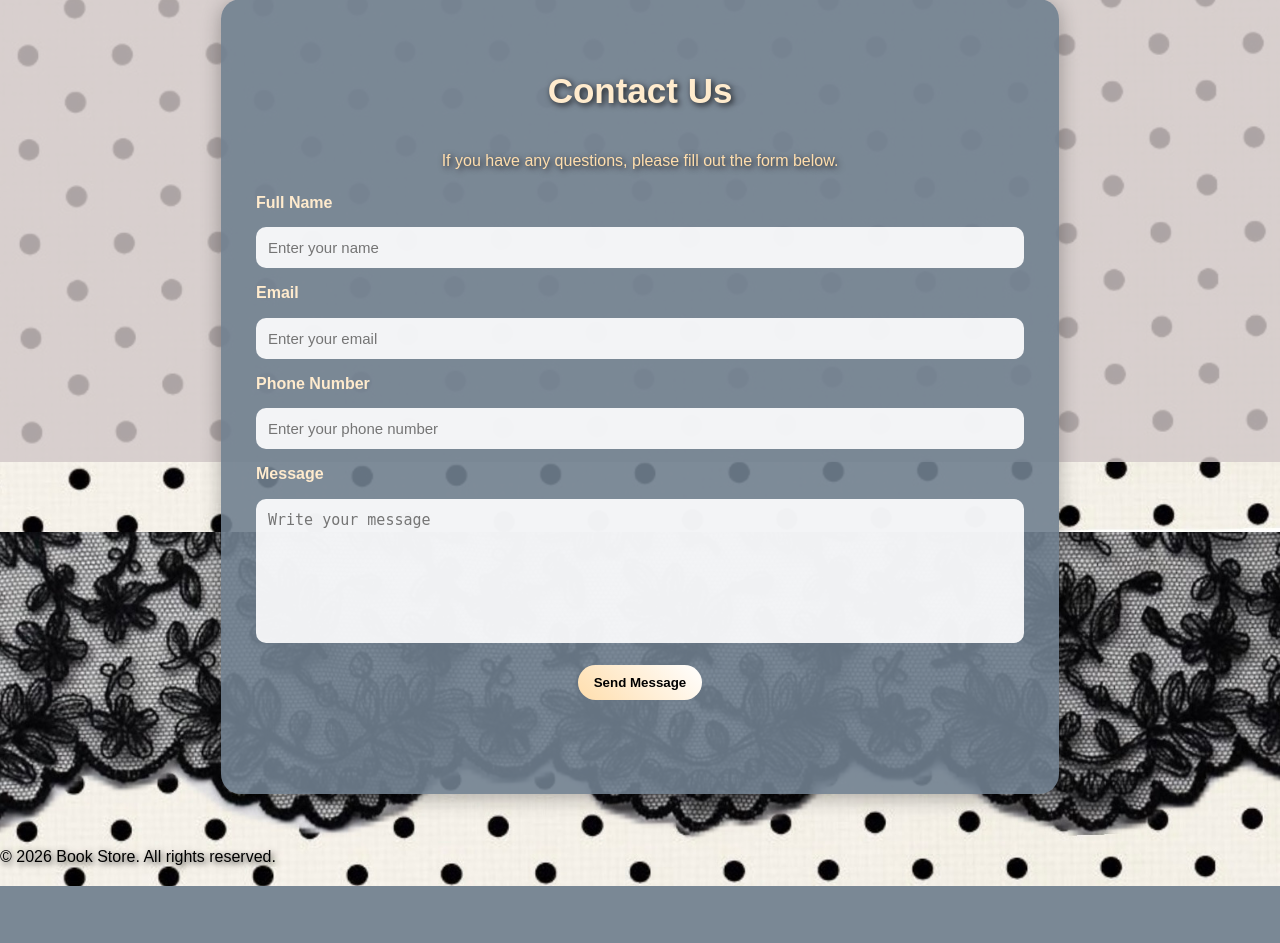
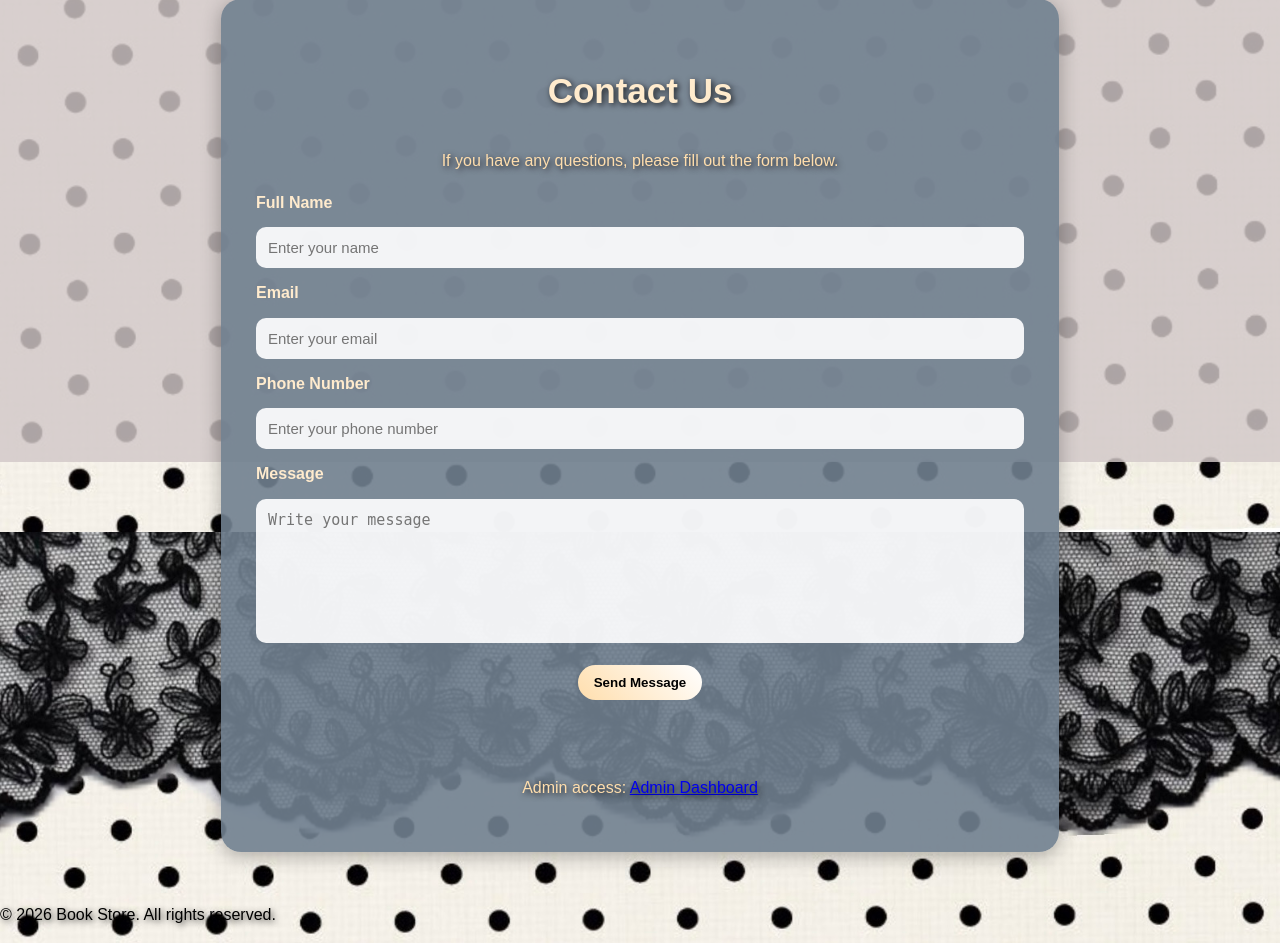
Before and after one commit to reemotaibi3837-web/bookstore-project, a Flask app: page /contact in a window 1280 px wide. Shown: the part 338-1281 px from the top of the page. Before the commit the page ends 1224 px from the top, so only its background shows below. Run offline with Flask 3, Linux system fonts and the light colour scheme.

Commit message:
Update contact.html

```diff
--- a/templates/contact.html
+++ b/templates/contact.html
@@ -43,6 +43,10 @@
 
         <p id="formMessage"></p>
     </form>
+    <p>
+    Admin access:
+    <a href="/admin">Admin Dashboard</a>
+    </p>
 </section>
 
 <footer>
```
